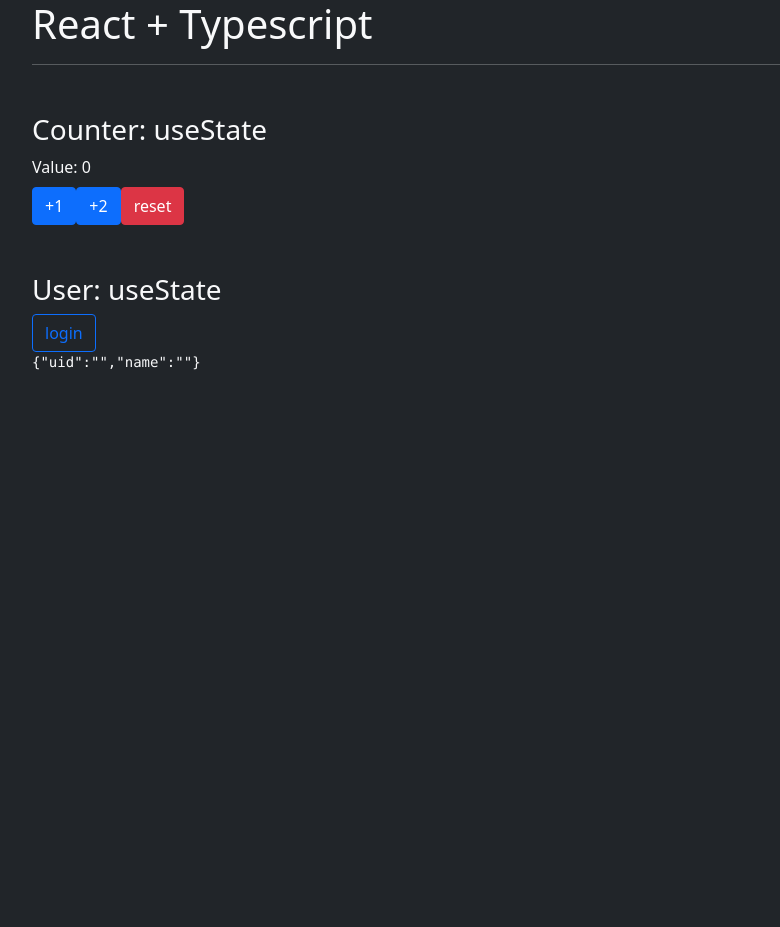
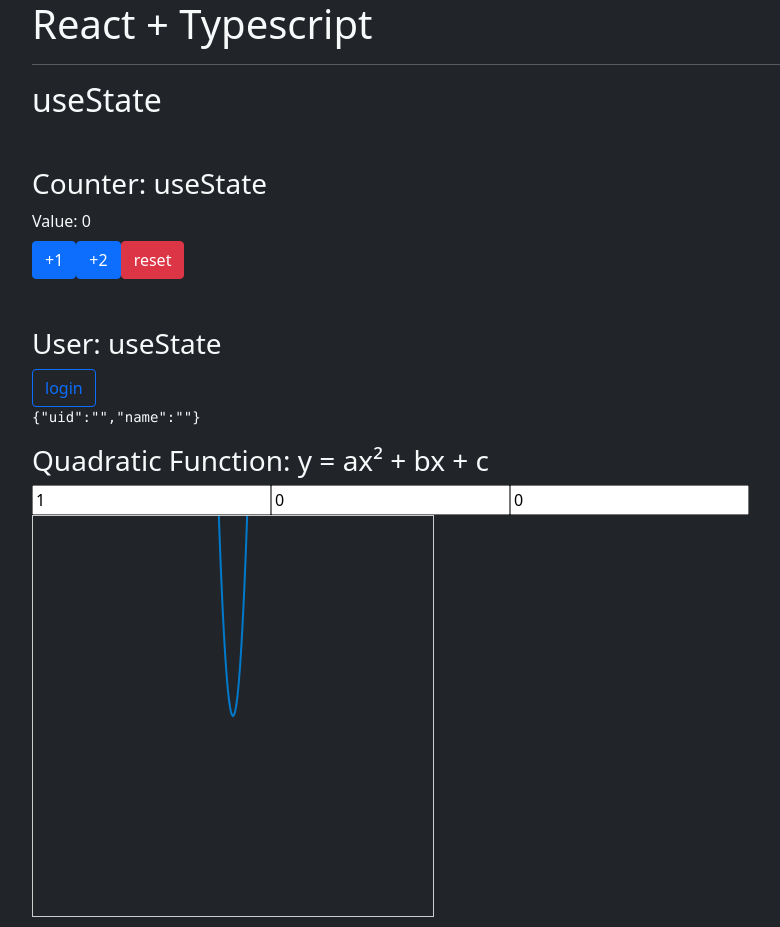
Before and after one commit to CristianSifuentes/reactory, a React (Create React App) app: page / in a window 1280 px wide. Shown: the top 927 px of the page, without its empty margins (50-830 px from the left). Before the commit the page ends 800 px from the top, so only its background shows below. Built offline with nearby package versions, Linux system fonts and the light colour scheme.

Commit message:
Working with useEffect, Custom Props and useRef

```diff
--- a/src/App.tsx
+++ b/src/App.tsx
@@ -1,14 +1,24 @@
 import { Counter } from './components/Counter';
+import { QuadraticController } from './components/QuadraticController';
+import { QuadraticPlot } from './components/QuadraticPlot';
 import { User } from './components/User';
+import { useState } from 'react';
 
 function App() {
   return (
     <div className="App">
       <h1>React + Typescript</h1>
       <hr></hr>
+
+      <h2>useState</h2>
       <Counter></Counter>
       <User></User>
 
+
+      <h2></h2>
+      <QuadraticController></QuadraticController>
+      <h2>Quadratic Plot</h2>
+      {/* <QuadraticPlot a={1} b={2} c={3}></QuadraticPlot> */}
     </div>
   );
 }
--- /dev/null
+++ b/src/components/QuadraticController.tsx
@@ -0,0 +1,18 @@
+import { useState } from "react";
+import { QuadraticPlot } from "./QuadraticPlot";
+
+export const QuadraticController = () => {
+  const [a, setA] = useState(1);
+  const [b, setB] = useState(0);
+  const [c, setC] = useState(0);
+
+  return (
+    <div>
+      <h3>Quadratic Function: y = ax² + bx + c</h3>
+      <input type="number" value={a} onChange={(e) => setA(Number(e.target.value))} />
+      <input type="number" value={b} onChange={(e) => setB(Number(e.target.value))} />
+      <input type="number" value={c} onChange={(e) => setC(Number(e.target.value))} />
+      <QuadraticPlot a={a} b={b} c={c} />
+    </div>
+  );
+};
--- /dev/null
+++ b/src/components/QuadraticPlot.tsx
@@ -0,0 +1,46 @@
+import React, { use, useEffect } from "react";
+
+interface QuadraticProps {
+  a: number;
+  b: number;
+  c: number;
+}
+
+export const QuadraticPlot: React.FC<QuadraticProps> = ({ a, b, c }) => {
+
+    const canvasRef = React.useRef<HTMLCanvasElement | null>(null);
+
+    useEffect(() => {
+      const canvas = canvasRef.current;
+      if (!canvas) return;
+      const ctx = canvas.getContext("2d");
+        if (!ctx) return;
+
+        // Clear the canvas
+        ctx.clearRect(0, 0, canvas.width, canvas.height);
+        ctx.beginPath();
+
+        // Draw quadratic curve
+        for (let x = -100; x <= 100; x++) {
+        const scaledX = canvas.width / 2 + x;
+        const y = a * x * x + b * x + c;
+        const scaledY = canvas.height / 2 - y;
+
+        if (x === -100) ctx.moveTo(scaledX, scaledY);
+        else ctx.lineTo(scaledX, scaledY);
+        }
+
+        ctx.strokeStyle = "#007acc";
+        ctx.lineWidth = 2;
+        ctx.stroke();
+
+
+    }, [a, b, c]); // Re-draw when any coefficient changes
+
+
+    return (
+    <div>
+      <canvas ref={canvasRef} width={400} height={400} style={{ border: "1px solid #ccc" }} />
+    </div>
+    );
+}
```
Also changed, not shown: src/components/ElementCard.tsx (added, +17 -0 lines).
